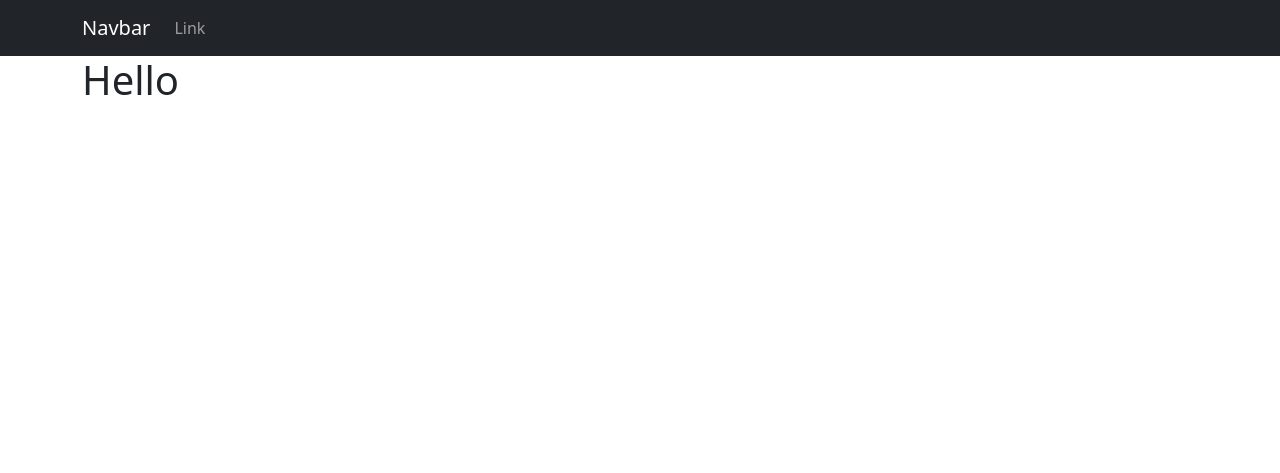
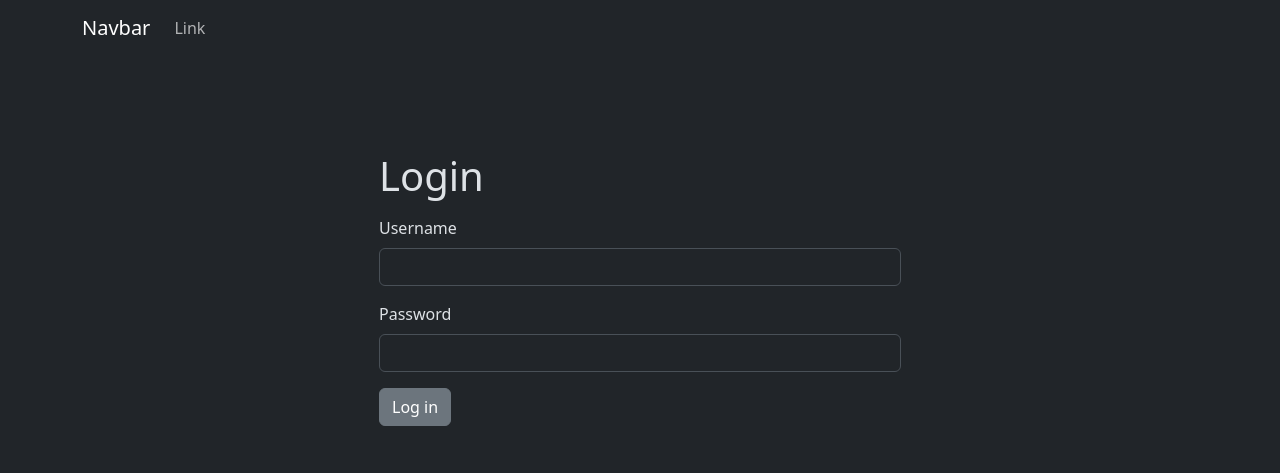
Before and after one commit to Basith-P/django-crm, a Django app: page / in a window 1280 px wide. Shown: the top 473 px of the page. Run offline with Django 4.2, Linux system fonts and the light colour scheme.

Commit message:
feat: login

```diff
--- a/website/templates/base.html
+++ b/website/templates/base.html
@@ -1,5 +1,5 @@
 <!DOCTYPE html>
-<html lang="en">
+<html lang="en" data-bs-theme="dark">
   <head>
     <meta charset="utf-8" />
     <meta name="viewport" content="width=device-width, initial-scale=1" />
@@ -13,7 +13,22 @@
   </head>
   <body>
     {% include "navbar.html" %}
-    <div class="container">{% block content %}{% endblock %}</div>
+    <div class="container p-5">
+      {% if messages %} {% for message in messages %}
+      <div
+        class="alert alert-warning alert-dismissible fade show w-50 mx-auto"
+        role="alert"
+      >
+        {{ message }}
+        <button
+          type="button"
+          class="btn-close"
+          data-bs-dismiss="alert"
+          aria-label="Close"
+        ></button>
+      </div>
+      {% endfor %} {% endif %} {% block content %}{% endblock %}
+    </div>
     <script
       src="https://cdn.jsdelivr.net/npm/bootstrap@5.3.1/dist/js/bootstrap.bundle.min.js"
       integrity="sha384-HwwvtgBNo3bZJJLYd8oVXjrBZt8cqVSpeBNS5n7C8IVInixGAoxmnlMuBnhbgrkm"
--- a/website/templates/home.html
+++ b/website/templates/home.html
@@ -1,3 +1,23 @@
-{% extends "base.html" %} {% block content %}
-<h1>Hello</h1>
-{% endblock content %}
+{% extends "base.html" %} {% block content %} {% if user.is_authenticated %}
+
+<h1>Hello {{user}}</h1>
+
+{% else %}
+
+<div class="col-md-6 offset-md-3 mt-5">
+  <h1>Login</h1>
+  <form method="post" class="mt-3">
+    {% csrf_token %}
+    <div class="mb-3">
+      <label class="form-label">Username</label>
+      <input type="text" class="form-control" name="username" required />
+    </div>
+    <div class="mb-3">
+      <label class="form-label">Password</label>
+      <input type="password" class="form-control" name="password" required />
+    </div>
+    <button type="submit" class="btn btn-secondary">Log in</button>
+  </form>
+</div>
+
+{% endif %} {% endblock content %}
--- a/website/templates/navbar.html
+++ b/website/templates/navbar.html
@@ -1,6 +1,6 @@
-<nav class="navbar navbar-expand-lg navbar-dark bg-dark">
+<nav class="navbar navbar-expand-lg">
   <div class="container">
-    <a class="navbar-brand" href="#">Navbar</a>
+    <a class="navbar-brand" href="{% url 'home' %}">Navbar</a>
     <button
       class="navbar-toggler"
       type="button"
--- a/website/urls.py
+++ b/website/urls.py
@@ -3,5 +3,7 @@ from django.urls import path
 from . import views
 
 urlpatterns = [
-    path('', views.home, name='home')
+    path('', views.home, name='home'),
+    # path('login/', views.login_view, name='login'),
+    # path('logout/', views.logout_view, name='logout'),
 ]
--- a/website/views.py
+++ b/website/views.py
@@ -1,6 +1,27 @@
-from django.shortcuts import render
+from django.shortcuts import render, redirect
+from django.contrib.auth import authenticate, login, logout
+from django.contrib import messages
 
 
 def home(request):
+    if request.method == 'POST':
+        username = request.POST['username']
+        password = request.POST['password']
+        user = authenticate(request, username=username, password=password)
+        if user is not None:
+            login(request, user)
+            messages.success(request, "You have been logged in!")
+        else:
+            messages.success(request, "Error!")
+        return redirect('home')
+
     context = {}
     return render(request, 'home.html', context)
+
+
+def login_view(request):
+    pass
+
+
+def logout_view(request):
+    pass
```
